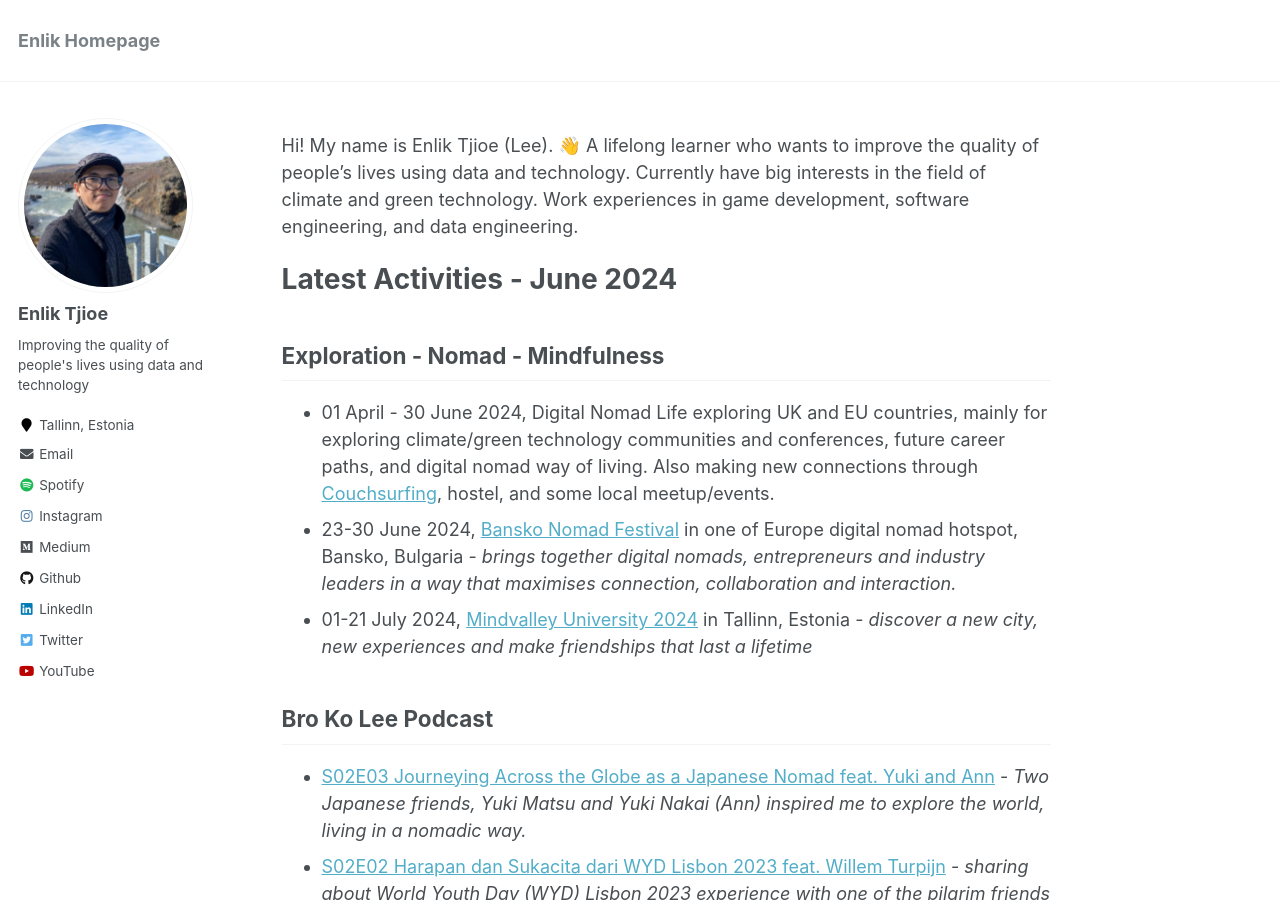
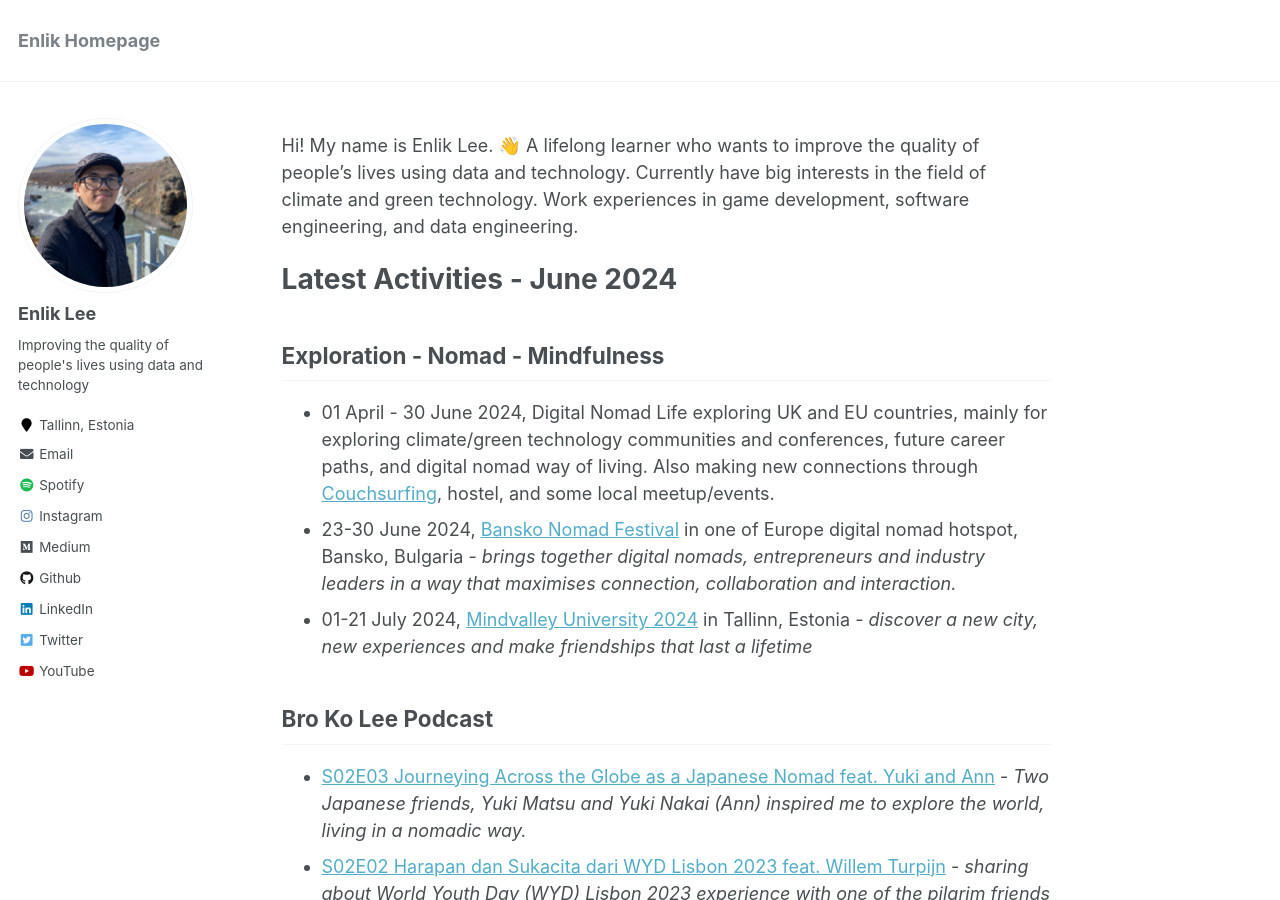
Before and after one commit to enliktjioe/enliktjioe.github.io, a Jekyll site: the page built from _pages/about.md, in a window 1280 px wide and 900 px high. Built offline with Jekyll 4.4.1, drawn with Linux system fonts in a browser that asks for light colours; some of the changed text lies outside the part shown.

Commit message:
Enlik Tjioe to Enlik Lee

```diff
--- a/_config.yml
+++ b/_config.yml
@@ -9,7 +9,7 @@
 locale                   : "en-US"
 title                    : "Enlik Homepage"
 title_separator          : "-"
-name                     : &name "Enlik Tjioe"
+name                     : &name "Enlik Lee"
 description              : &description "Improving the quality of people's lives using data and technology"
 url                      : https://enliktjioe.github.io # the base hostname & protocol for your site e.g. "https://mmistakes.github.io"
 baseurl                  : "" # the subpath of your site, e.g. "/blog"
@@ -82,7 +82,7 @@ google_analytics: "G-XBS32XNBQN"
 
 # Site Author
 author:
-  name             : "Enlik Tjioe"
+  name             : "Enlik Lee"
   avatar           : "profile.jpg"
   bio              : "Improving the quality of people's lives using data and technology"
   location         : "Tallinn, Estonia"
--- a/_pages/about.md
+++ b/_pages/about.md
@@ -8,7 +8,7 @@ redirect_from:
   - /about.html
 ---
 
-Hi! My name is Enlik Tjioe (Lee). 👋
+Hi! My name is Enlik Lee. 👋
 A lifelong learner who wants to improve the quality of people's lives using data and technology. Currently have big interests in the field of climate and green technology. Work experiences in game development, software engineering, and data engineering.
 
 # **Latest Activities - June 2024**
```
